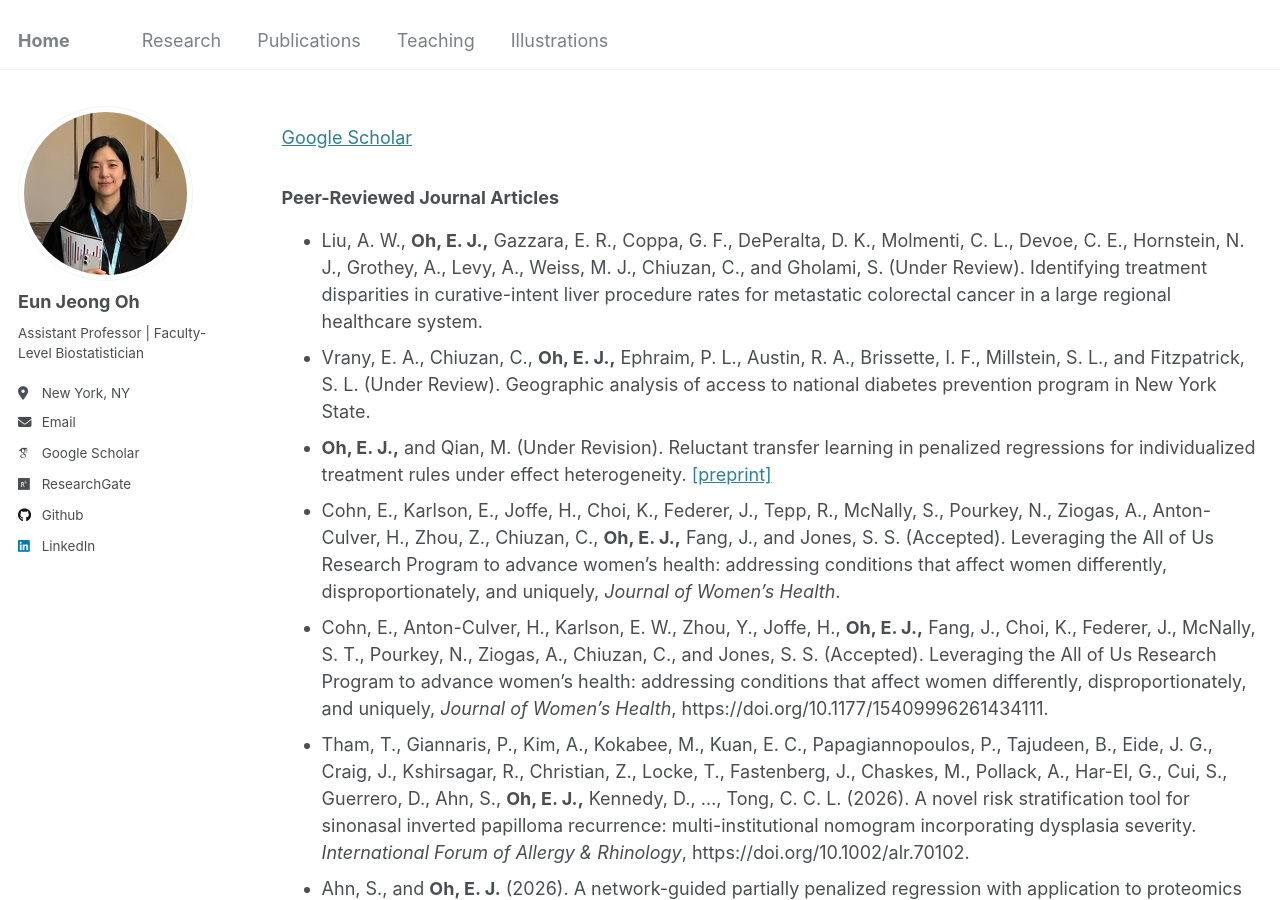
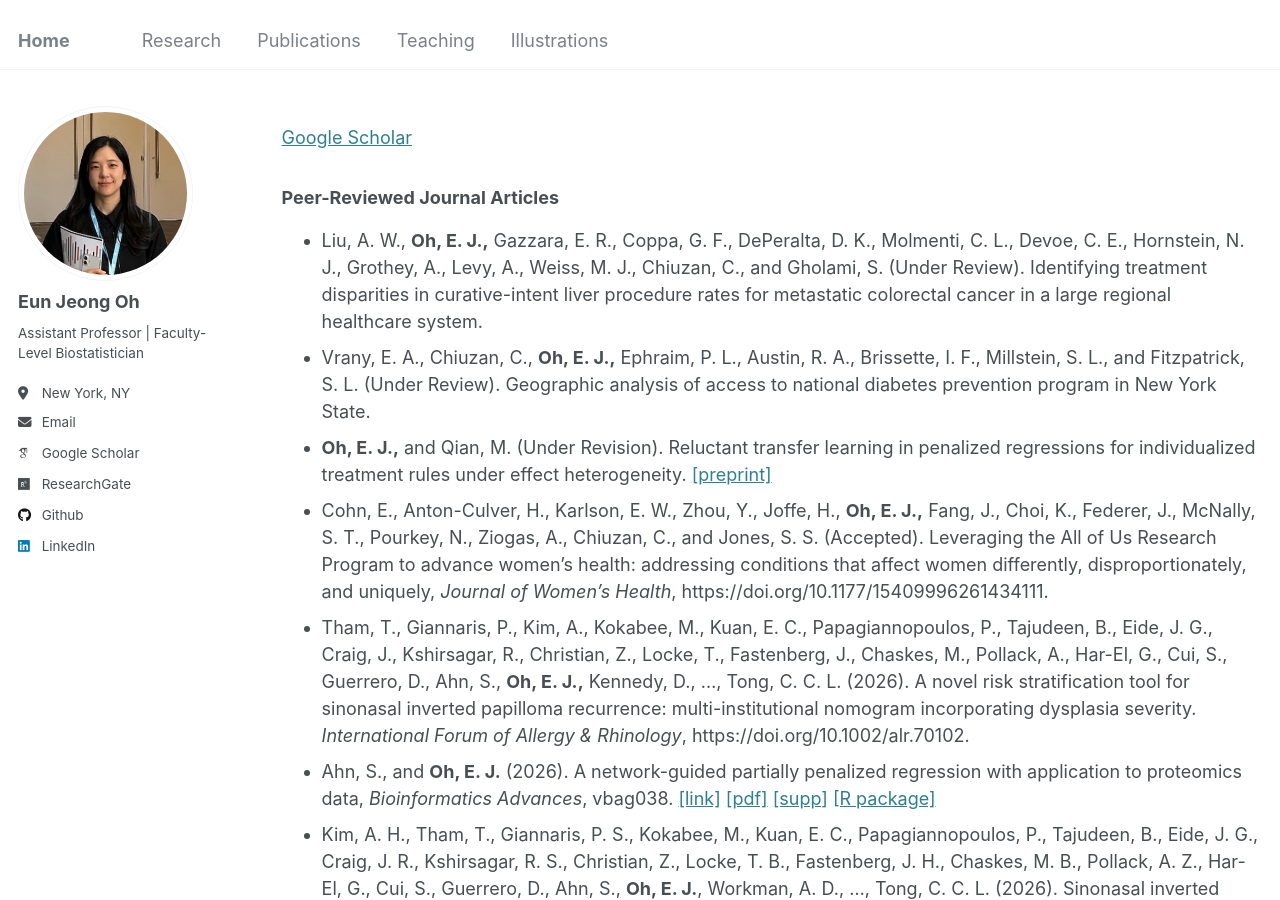
Before and after one commit to oheunj/oheunj.github.io, a Jekyll site: the page built from _pages/publications.md, in a window 1280 px wide and 900 px high. Built offline with Jekyll 4.4.1, drawn with Linux system fonts in a browser that asks for light colours; some web fonts are replaced.

Commit message:
Update publications.md

```diff
--- a/_pages/publications.md
+++ b/_pages/publications.md
@@ -16,7 +16,6 @@ redirect_from:
 * Liu, A. W., __Oh, E. J.,__ Gazzara, E. R., Coppa, G. F., DePeralta, D. K., Molmenti, C. L., Devoe, C. E., Hornstein, N. J., Grothey, A., Levy, A., Weiss, M. J., Chiuzan, C., and Gholami, S. (Under Review). Identifying treatment disparities in curative-intent liver procedure rates for metastatic colorectal cancer in a large regional healthcare system.
 * Vrany, E. A., Chiuzan, C., __Oh, E. J.,__ Ephraim, P. L., Austin, R. A., Brissette, I. F., Millstein, S. L., and Fitzpatrick, S. L. (Under Review). Geographic analysis of access to national diabetes prevention program in New York State.
 * __Oh, E. J.,__ and Qian, M. (Under Revision). Reluctant transfer learning in penalized regressions for individualized treatment rules under effect heterogeneity. [[preprint]](https://arxiv.org/pdf/2511.08559)
-* Cohn, E., Karlson, E., Joffe, H., Choi, K., Federer, J., Tepp, R., McNally, S., Pourkey, N., Ziogas, A., Anton-Culver, H., Zhou, Z., Chiuzan, C., __Oh, E. J.,__ Fang, J., and Jones, S. S. (Accepted). Leveraging the All of Us Research Program to advance women’s health: addressing conditions that affect women differently, disproportionately, and uniquely, _Journal of Women's Health_.
 * Cohn, E., Anton-Culver, H., Karlson, E. W., Zhou, Y., Joffe, H., __Oh, E. J.,__ Fang, J., Choi, K., Federer, J., McNally, S. T., Pourkey, N., Ziogas, A., Chiuzan, C., and Jones, S. S. (Accepted). Leveraging the All of Us Research Program to advance women’s health: addressing conditions that affect women differently, disproportionately, and uniquely, _Journal of Women's Health_, https://doi.org/10.1177/15409996261434111.
 * Tham, T., Giannaris, P., Kim, A., Kokabee, M., Kuan, E. C., Papagiannopoulos, P., Tajudeen, B., Eide, J. G., Craig, J., Kshirsagar, R., Christian, Z., Locke, T., Fastenberg, J., Chaskes, M., Pollack, A., Har-El, G., Cui, S., Guerrero, D., Ahn, S., __Oh, E. J.,__ Kennedy, D., ..., Tong, C. C. L. (2026). A novel risk stratification tool for sinonasal inverted papilloma recurrence: multi-institutional nomogram incorporating dysplasia severity. _International Forum of Allergy & Rhinology_, https://doi.org/10.1002/alr.70102.
 * Ahn, S., and __Oh, E. J.__ (2026). A network-guided partially penalized regression with application to proteomics data, _Bioinformatics Advances_,  vbag038. [[link]](https://academic.oup.com/bioinformaticsadvances/article/6/1/vbag038/8456552) [[pdf]](https://oheunj.github.io/files/vbag038.pdf) [[supp]](https://oheunj.github.io/files/vbag038_supplementary_data.pdf) [[R package]](https://cran.r-project.org/web/packages/NetGreg/index.html)
```
